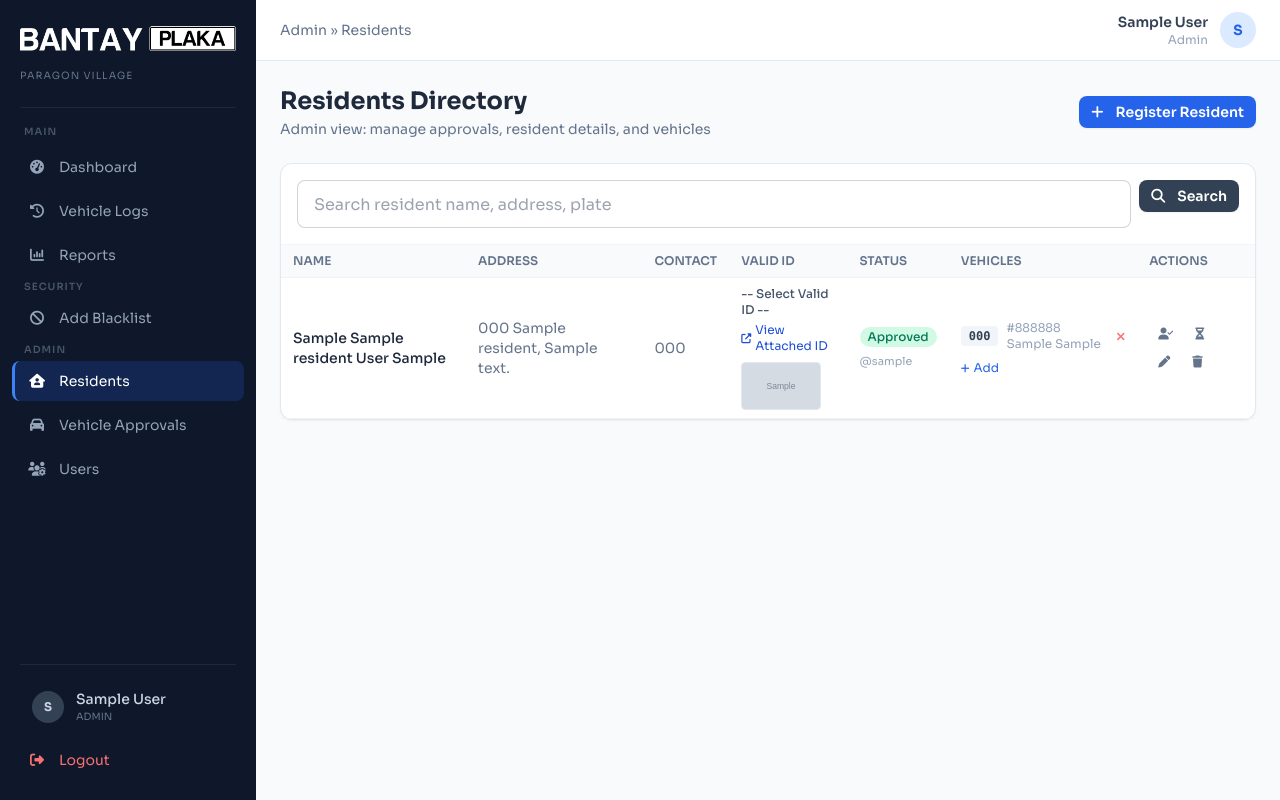
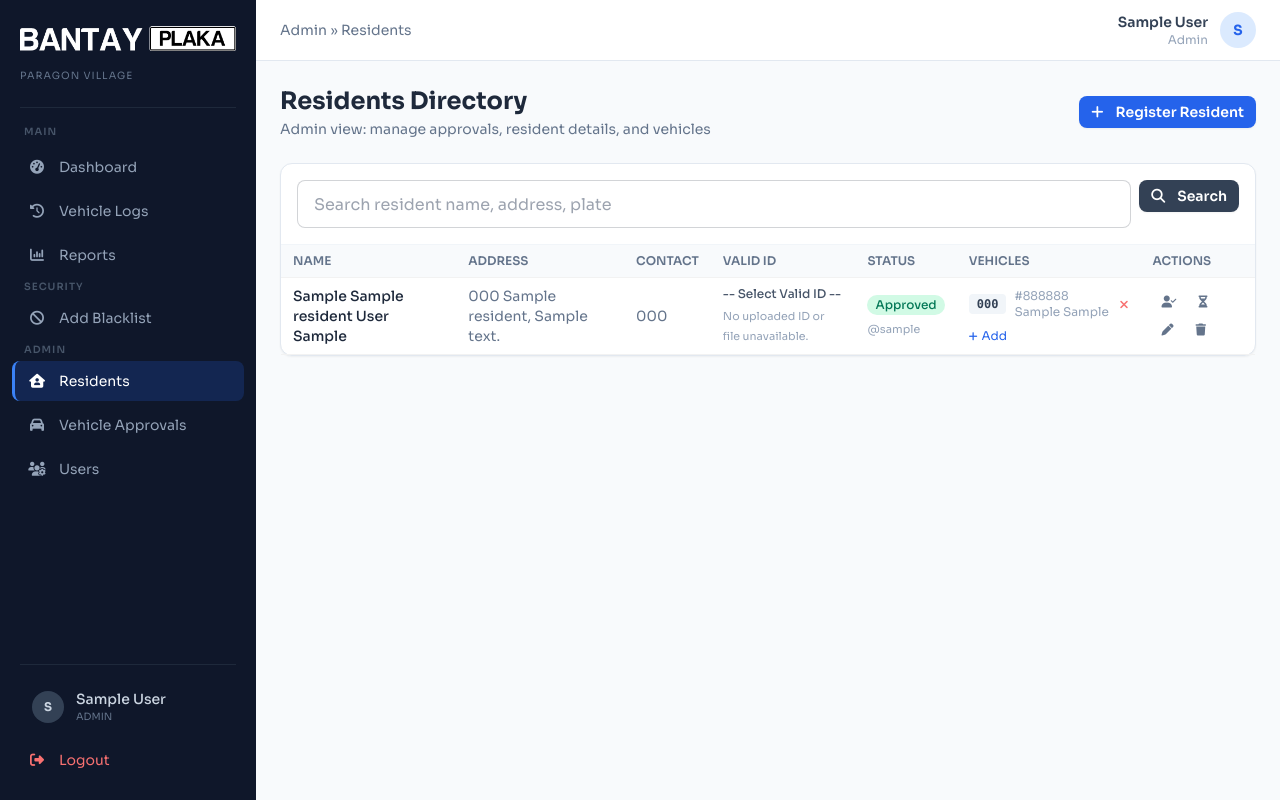
Before and after one commit to LeeDev428/bantay-plaka, a Django app: page /residents/ in a window 1280 px wide. Run offline with Django 5.2, Linux system fonts and the light colour scheme; a user stored in the database is signed in; tables that the repository leaves empty hold one stand-in row (values such as "Sample post"); grey boxes marked "Sample" are stand-in pictures; some libraries are stand-ins or nearby versions.

Commit message:
Update resident_list.html

```diff
--- a/templates/residents/resident_list.html
+++ b/templates/residents/resident_list.html
@@ -66,7 +66,7 @@
           <td class="text-sm text-slate-500">{{ resident.contact_number|default:'—' }}</td>
           <td>
             <p class="text-xs text-slate-600 font-medium">{{ resident.get_valid_id_type_display|default:'Not set' }}</p>
-            {% if resident.valid_id_image %}
+            {% if resident.has_valid_id_image %}
               <a href="{{ resident.valid_id_image.url }}" target="_blank" class="inline-flex items-center gap-1 text-xs text-blue-700 hover:text-blue-800 mt-1">
                 <i class="fa fa-up-right-from-square text-[10px]"></i> View Attached ID
               </a>
@@ -74,7 +74,7 @@
                 <img src="{{ resident.valid_id_image.url }}" alt="Resident valid ID" class="h-12 w-20 rounded border border-slate-200 object-cover" />
               </a>
             {% else %}
-              <p class="text-[11px] text-slate-400 mt-1">No uploaded ID.</p>
+              <p class="text-[11px] text-slate-400 mt-1">No uploaded ID or file unavailable.</p>
             {% endif %}
           </td>
           <td>
```
